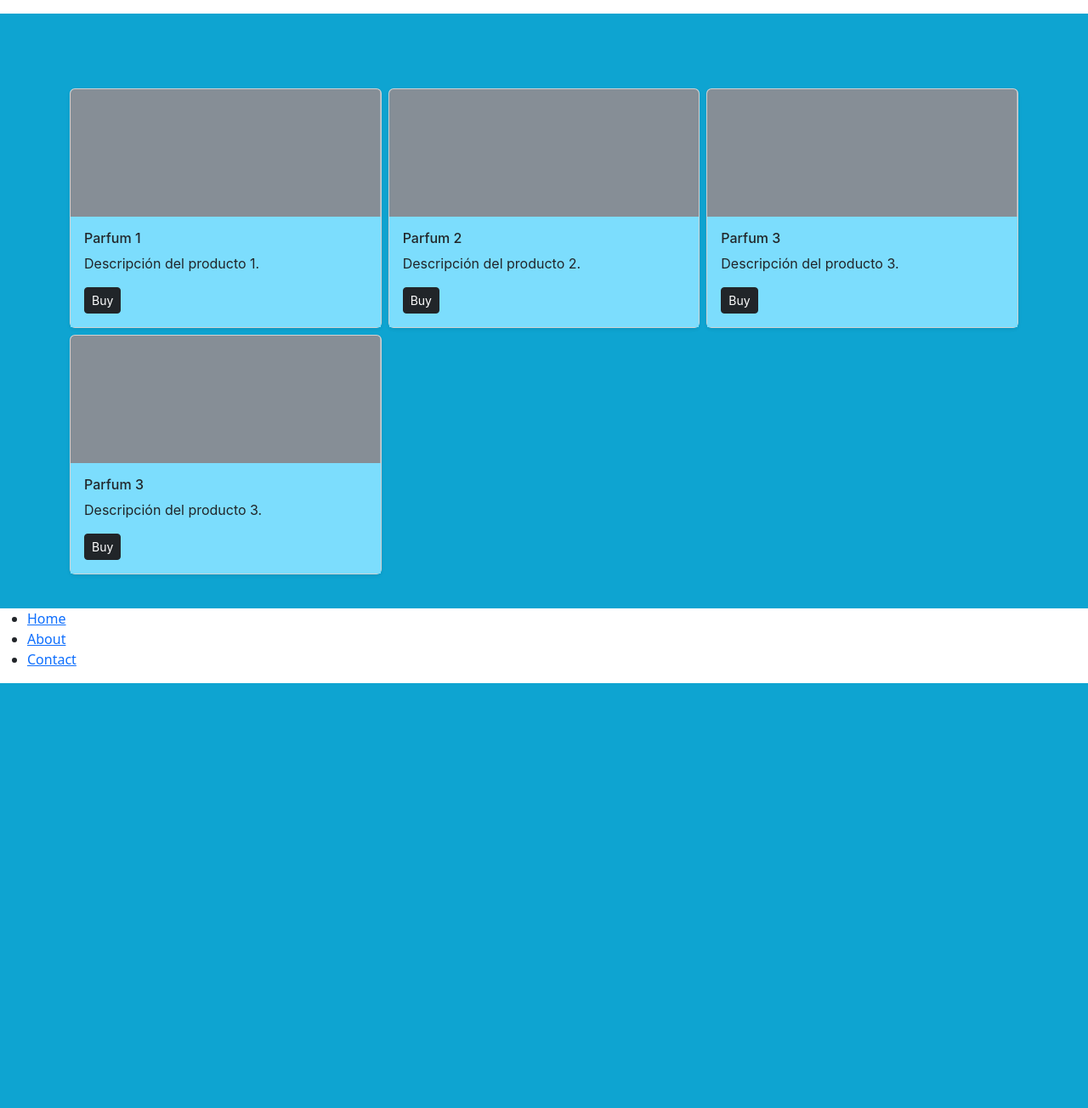
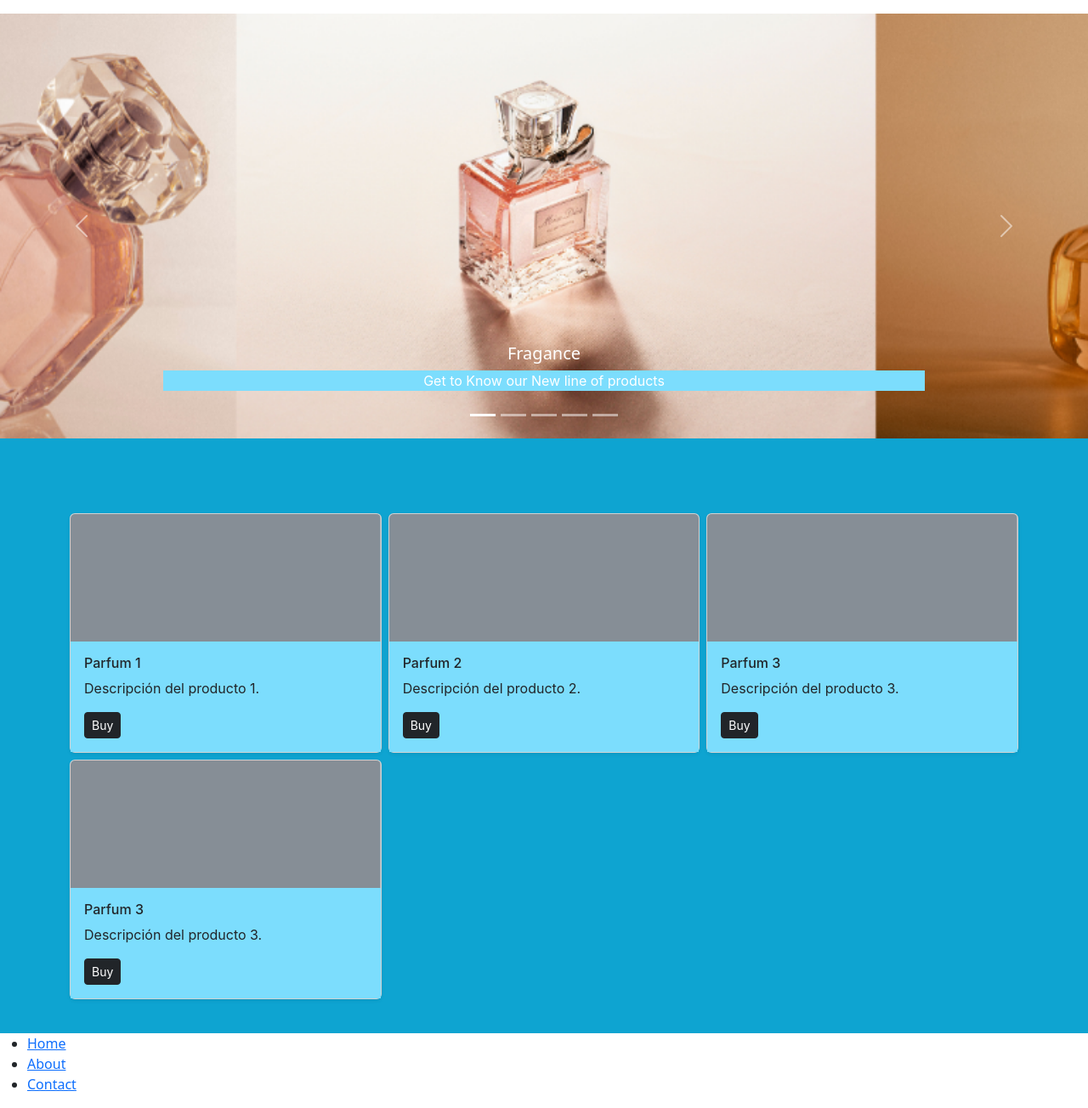
Before and after one commit to Marvin3312/System-Analysis, a PHP site: page / in a window 1280 px wide. Shown: the part 72-1376 px from the top of the page at 85% size. Before the commit the page ends 876 px from the top, so only its background shows below. Run offline with PHP 8.4, Linux system fonts and the light colour scheme.

Commit message:
I Created the Carousel slider part, to show the images inside the header

```diff
--- a/index.html
+++ b/index.html
@@ -5,6 +5,8 @@
     <meta name="viewport" content="width=device-width, initial-scale=1.0">
     <link rel="stylesheet" href="./webs/views/index.css">
     <link href="https://cdn.jsdelivr.net/npm/bootstrap@5.3.2/dist/css/bootstrap.min.css" rel="stylesheet">
+    <link rel="stylesheet" href="https://cdn.jsdelivr.net/npm/bootstrap@5.3.0/dist/css/bootstrap.min.css">
+    <link rel="stylesheet" href="styles.css">
     <title>Document</title>
 </head>
 <body>
@@ -18,7 +20,47 @@
             </ul>
         </nav>
              <!--Odalis Imagen Carrusel-->
-        <section></section>
+        <section>
+            <div id="carouselExampleIndicators" class="carousel slide" data-bs-ride="carousel">
+                <ol class="carousel-indicators">
+                  <li data-bs-target="#carouselExampleIndicators" data-bs-slide-to="0" class="active"></li>
+                  <li data-bs-target="#carouselExampleIndicators" data-bs-slide-to="1"></li>
+                  <li data-bs-target="#carouselExampleIndicators" data-bs-slide-to="2"></li>
+                  <li data-bs-target="#carouselExampleIndicators" data-bs-slide-to="3"></li>
+                  <li data-bs-target="#carouselExampleIndicators" data-bs-slide-to="4"></li>
+                </ol>
+                <div class="carousel-inner">
+                  <div class="carousel-item active">
+                    <img class="d-block w-100" src="img/perfume1.png" alt="First slide">
+                        <div class="carousel-caption d-none d-md-block">
+                            <h5> Fragance </h5>
+                            <p>Get to Know our New line of products</p>
+                        </div>
+                  </div>
+                  <div class="carousel-item">
+                    <img class="d-block w-100" src="img/perfume3.png" alt="Second slide">
+                  </div>
+                  <div class="carousel-item">
+                    <img class="d-block w-100" src="img/perfume5.png" alt="Third slide">
+                  </div>
+                  <div class="carousel-item">
+                    <img class="d-block w-100" src="img/perfume4.png" alt="Quarter slide">
+                  </div>
+                  <div class="carousel-item">
+                    <img class="d-block w-100" src="img/perfume2.png" alt="Fifth slide">
+                  </div>
+                </div>
+                <a class="carousel-control-prev" href="#carouselExampleIndicators" role="button" data-bs-slide="prev">
+                    <span class="carousel-control-prev-icon" aria-hidden="true"></span>
+                    <span class="visually-hidden">Previous</span>
+                </a>
+                <a class="carousel-control-next" href="#carouselExampleIndicators" role="button" data-bs-slide="next">
+                    <span class="carousel-control-next-icon" aria-hidden="true"></span>
+                    <span class="visually-hidden">Next</span>
+                </a>
+              </div>
+        </section>
+        <script src="https://cdn.jsdelivr.net/npm/bootstrap@5.3.0/dist/js/bootstrap.bundle.min.js"></script>
 
     </header>
     <main>
--- a/webs/views/index.css
+++ b/webs/views/index.css
@@ -22,3 +22,16 @@
     color: var(--text-color);
     font-family: var(--font-family-sans-serif);
 }
+
+.carousel-item img {
+    height: 500px;
+    object-fit: cover;
+}
+
+.carousel-indicators li::after {
+    display: none !important;
+}
+
+.carousel-indicators {
+    list-style: none;
+}
```
Also changed, not shown: README.md, img/perfume1.png (added), img/perfume2.png (added), img/perfume3.png (added), img/perfume4.png (added), img/perfume5.png (added).
